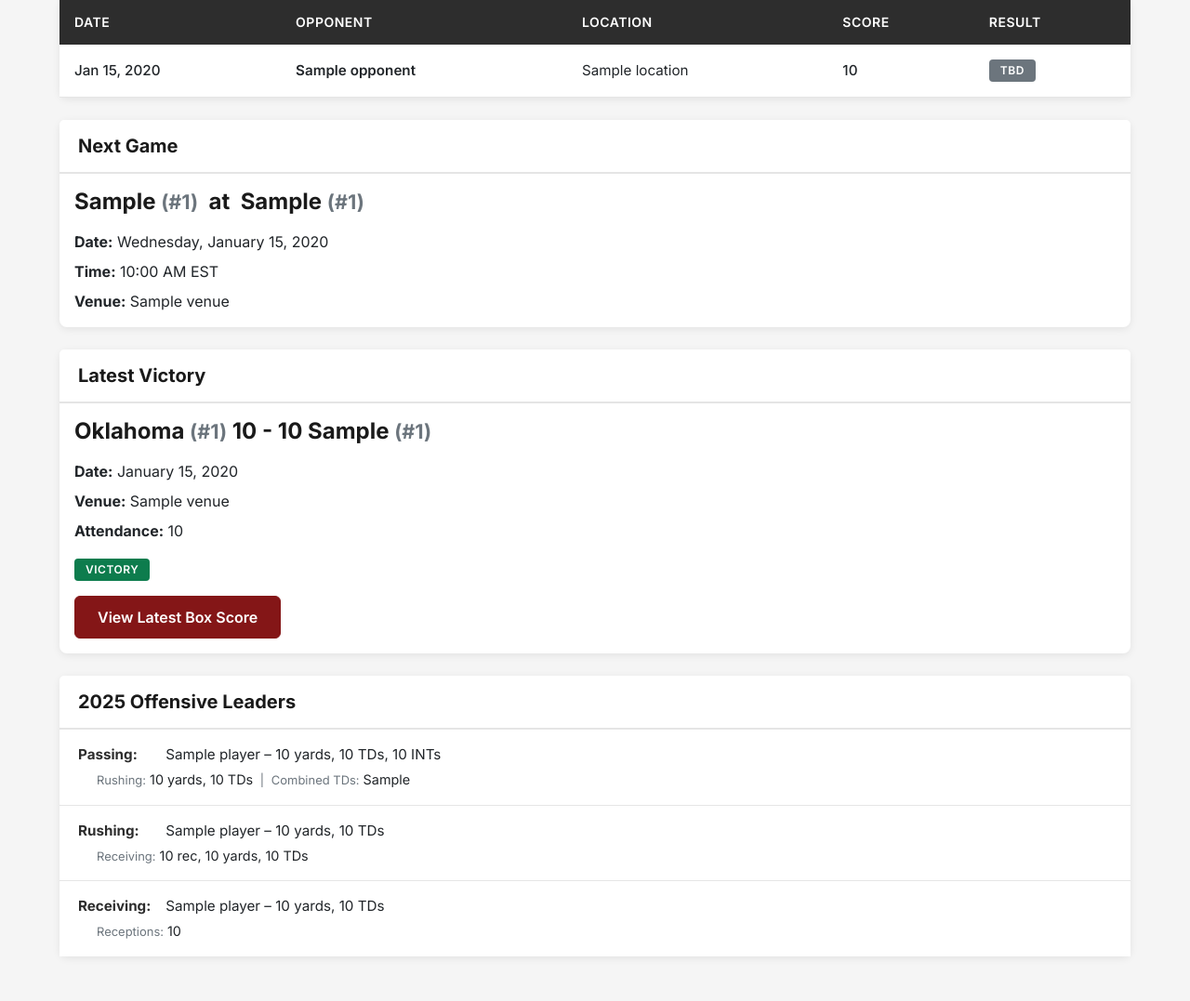
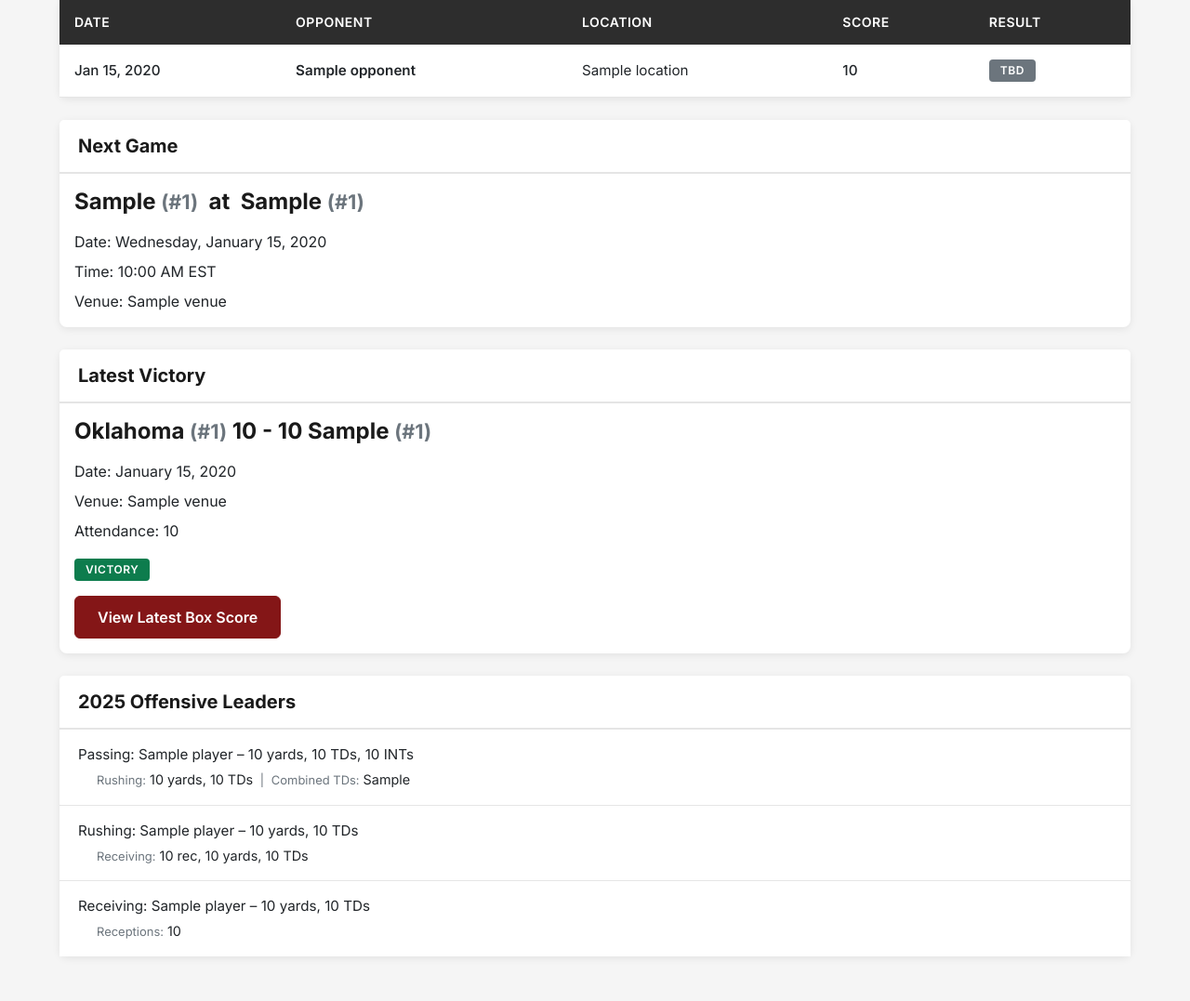
Before and after one commit to jacobrluttrull/oklahoma_sooners_dashboard, a Django app: template templates/stats/home.html in a window 1280 px wide. Shown: the part 362-1439 px from the top of the page at 93% size. Run offline with Django 5.2, Linux system fonts and the light colour scheme; the template is opened without the code that fills it: most values are stand-ins (such as "Sample title", 1, 10 or a date in 2020); parts of the project's set-up code (start-up, migrations or seed data) failed here and were passed over.

Commit message:
Update home view to use consistent stat-labels for game details

```diff
--- a/templates/stats/home.html
+++ b/templates/stats/home.html
@@ -83,10 +83,10 @@
                     {% endif %}
                 </h4>
 
-                <p style="margin-bottom: 0.5rem;"><strong>Date:</strong> {{ next_game.start_date|date:"l, F j, Y" }}</p>
-                <p style="margin-bottom: 0.5rem;"><strong>Time:</strong> {{ next_game.start_date|date:"g:i A T" }}</p>
+                <p style="margin-bottom: 0.5rem;"><span class="stat-label">Date:</span> {{ next_game.start_date|date:"l, F j, Y" }}</p>
+                <p style="margin-bottom: 0.5rem;"><span class="stat-label">Time:</span> {{ next_game.start_date|date:"g:i A T" }}</p>
                 {% if next_game.venue %}
-                    <p style="margin-bottom: 0;"><strong>Venue:</strong> {{ next_game.venue }}</p>
+                    <p style="margin-bottom: 0;"><span class="stat-label">Venue:</span> {{ next_game.venue }}</p>
                 {% endif %}
             {% else %}
                 <p class="text-muted mb-0">No more scheduled games!</p>
@@ -122,12 +122,12 @@
                         {% endif %}
                     {% endif %}
                 </h4>
-                <p style="margin-bottom: 0.5rem;"><strong>Date:</strong> {{ latest_victory.start_date|date:"F j, Y" }}</p>
+                <p style="margin-bottom: 0.5rem;"><span class="stat-label">Date:</span> {{ latest_victory.start_date|date:"F j, Y" }}</p>
                 {% if latest_victory.venue %}
-                    <p style="margin-bottom: 0.5rem;"><strong>Venue:</strong> {{ latest_victory.venue }}</p>
+                    <p style="margin-bottom: 0.5rem;"><span class="stat-label">Venue:</span> {{ latest_victory.venue }}</p>
                 {% endif %}
                 {% if latest_victory.attendance %}
-                    <p style="margin-bottom: 1rem;"><strong>Attendance:</strong> {{ latest_victory.attendance|floatformat:0 }}</p>
+                    <p style="margin-bottom: 1rem;"><span class="stat-label">Attendance:</span> {{ latest_victory.attendance|floatformat:0 }}</p>
                 {% endif %}
                 <div style="margin-top: 1rem;">
                     <span class="badge bg-success">VICTORY</span>
@@ -146,8 +146,8 @@
         <div class="card-body" style="padding: 0;">
             <ul class="list-group list-group-flush">
                 <li class="list-group-item">
-                    <div style="margin-bottom: 0.25rem;">
-                        <strong>Passing:</strong>
+                    <div style="margin-bottom: 0.25rem; white-space: nowrap;">
+                        <span class="stat-label">Passing:</span>
                         {% if passing_leader %}
                             {{ passing_leader.player }} – {{ passing_leader.stat }} yards, {{ passing_tds.stat }} TDs, {{ passing_leader_interceptions.stat }} INTs
                         {% else %}
@@ -172,7 +172,7 @@
                 </li>
                 <li class="list-group-item">
                     <div style="margin-bottom: 0.25rem;">
-                        <strong>Rushing:</strong>
+                        <span class="stat-label">Rushing:</span>
                         {% if rushing_leader %}
                             {{ rushing_leader.player }} – {{ rushing_leader.stat }} yards, {{ rushing_tds.stat }} TDs
                         {% else %}
@@ -194,7 +194,7 @@
                 </li>
                 <li class="list-group-item">
                     <div style="margin-bottom: 0.25rem;">
-                        <strong>Receiving:</strong>
+                        <span class="stat-label">Receiving:</span>
                         {% if receiving_leader %}
                             {{ receiving_leader.player }} – {{ receiving_leader.stat }} yards, {{ receiving_tds.stat }} TDs
                         {% else %}
```
